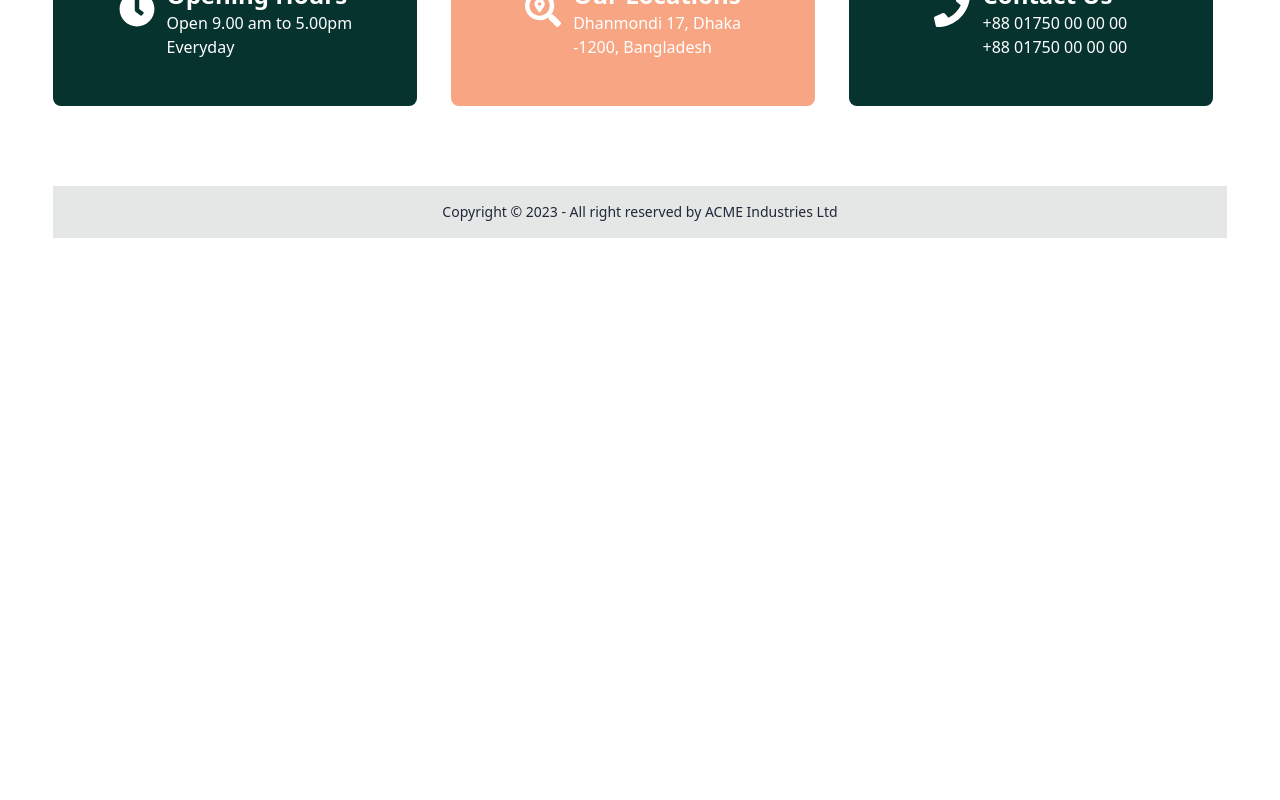
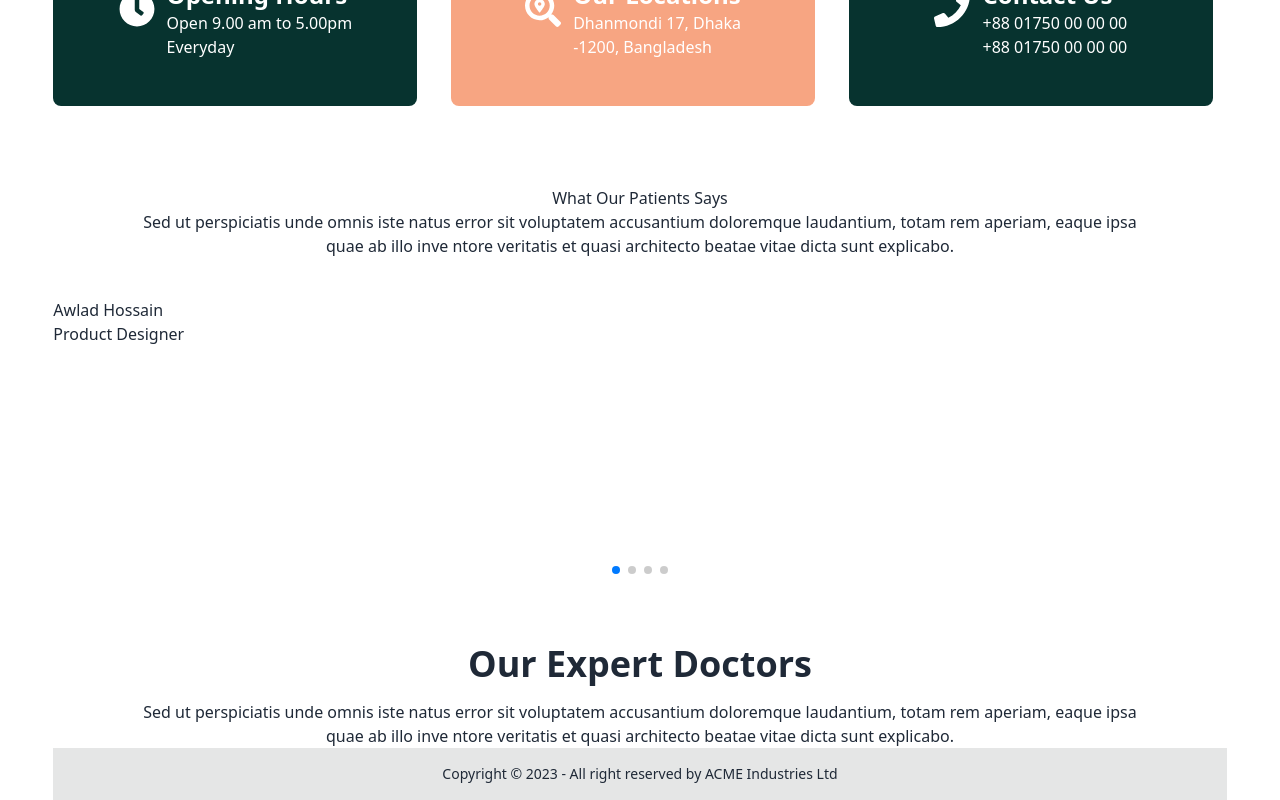
Before and after one commit to mahedihassannir/HospitalWeb, a React (Vite) app: page / in a window 1280 px wide. Shown: the part 1956-2756 px from the top of the page. Before the commit the page ends 2194 px from the top, so only its background shows below. Built offline with nearby package versions, Linux system fonts and the light colour scheme.

Commit message:
our doctors

```diff
--- a/package.json
+++ b/package.json
@@ -15,7 +15,8 @@
     "react": "^18.2.0",
     "react-dom": "^18.2.0",
     "react-icons": "^4.8.0",
-    "react-router-dom": "^6.11.2"
+    "react-router-dom": "^6.11.2",
+    "swiper": "^9.3.2"
   },
   "devDependencies": {
     "@types/react": "^18.0.28",
--- /dev/null
+++ b/src/Components/DoctorTop.jsx
@@ -0,0 +1,19 @@
+
+const DoctorTop = () => {
+    return (
+        <div>
+            <section>
+                <div>
+                    <h1 className="  text-center pb-4 text-4xl font-bold">Our Expert Doctors</h1>
+                    <p className="text-center">Sed ut perspiciatis unde omnis iste natus error sit voluptatem accusantium doloremque laudantium, totam rem aperiam, eaque ipsa <br /> quae ab illo inve ntore veritatis et quasi architecto beatae vitae dicta sunt explicabo.</p>
+                </div>
+            </section>
+
+
+
+
+        </div>
+    );
+};
+
+export default DoctorTop;
--- /dev/null
+++ b/src/Components/OurDoctors.jsx
@@ -0,0 +1,19 @@
+import DoctorTop from "./DoctorTop";
+
+const OurDoctors = () => {
+    return (
+        <div>
+            <DoctorTop></DoctorTop>
+            {/* doctor brandin */}
+
+{/* here is the doctors card */}
+            <section>
+
+            </section>
+
+
+        </div>
+    );
+};
+
+export default OurDoctors;
--- /dev/null
+++ b/src/Components/ReviewSection.jsx
@@ -0,0 +1,27 @@
+import Testomonial from "./Testomonial";
+
+const ReviewSection = () => {
+    return (
+        <div className="w-full  pb-4">
+            <div className="text-center">
+
+
+                <h1>What Our Patients Says</h1>
+                <p className="text-center">Sed ut perspiciatis unde omnis iste natus error sit voluptatem accusantium doloremque laudantium, totam rem aperiam, eaque ipsa <br /> quae ab illo inve ntore veritatis et quasi architecto beatae vitae dicta sunt explicabo.</p>
+
+            </div>
+
+            {/* here is the testomonial section */}
+            <section className="my-10">
+                <Testomonial></Testomonial>
+            </section>
+            {/* ends */}
+
+
+
+
+        </div>
+    );
+};
+
+export default ReviewSection;
--- /dev/null
+++ b/src/Components/Testomonial.jsx
@@ -0,0 +1,82 @@
+
+// Import Swiper React components
+import { Swiper, SwiperSlide } from "swiper/react";
+
+// Import Swiper styles
+import "swiper/css";
+import "swiper/css/pagination";
+
+
+
+// import required modules
+import { Pagination } from "swiper";
+
+const Testomonial = () => {
+    return (
+        <>
+
+            <Swiper
+                slidesPerView={3}
+                spaceBetween={30}
+                pagination={{
+                    clickable: true,
+                }}
+                modules={[Pagination]}
+                className="mySwiper"
+            >
+                <SwiperSlide>
+
+                    <div className="w-[558px] h-[290px]">
+                        <div className="flex justify-between ">
+                            <div>
+
+                                <div >
+                                    {/* <img src={ } alt="" /> */}
+
+                                </div>
+                                <div>
+                                    <p>Awlad Hossain</p>
+                                    <p>Product Designer</p>
+                                </div>
+                            </div>
+                            <div className="">
+
+                            </div>
+                        </div>
+                        {/* top end */}
+                    </div>
+
+                </SwiperSlide>
+                <SwiperSlide>
+
+
+
+                </SwiperSlide>
+                <SwiperSlide>
+
+
+
+                </SwiperSlide>
+                <SwiperSlide>
+
+
+
+                </SwiperSlide>
+                <SwiperSlide>
+
+
+
+                </SwiperSlide>
+                <SwiperSlide>
+
+
+
+                </SwiperSlide>
+            </Swiper>
+
+        </>
+    );
+
+};
+
+export default Testomonial;
--- a/src/Pages/Home.jsx
+++ b/src/Pages/Home.jsx
@@ -3,6 +3,8 @@ import '../css/banner.css'
 import docs from '../assets/docresurces/docs.png'
 import About from '../Components/About';
 import Card from '../Components/Card';
+import ReviewSection from '../Components/ReviewSection';
+import OurDoctors from '../Components/OurDoctors';
 
 
 const Home = () => {
@@ -24,7 +26,7 @@ const Home = () => {
                 <div className='md:w-1/2'>
 
 
-                    <img   data-aos="zoom-in-down" src={docs} alt="" />
+                    <img data-aos="zoom-in-down" src={docs} alt="" />
 
 
                 </div>
@@ -42,6 +44,18 @@ const Home = () => {
             <section>
                 <Card></Card>
             </section>
+            {/* here is the review section */}
+
+            <section>
+                <ReviewSection></ReviewSection>
+            </section>
+            {/* ends */}
+
+            {/* here is the our experts doctors */}
+            <section>
+                <OurDoctors></OurDoctors>
+            </section>
+            {/* here is the our experts doctors  ends*/}
 
 
 
```
Also changed, not shown: 1 other file (tests, documents, lock files or other folders).
